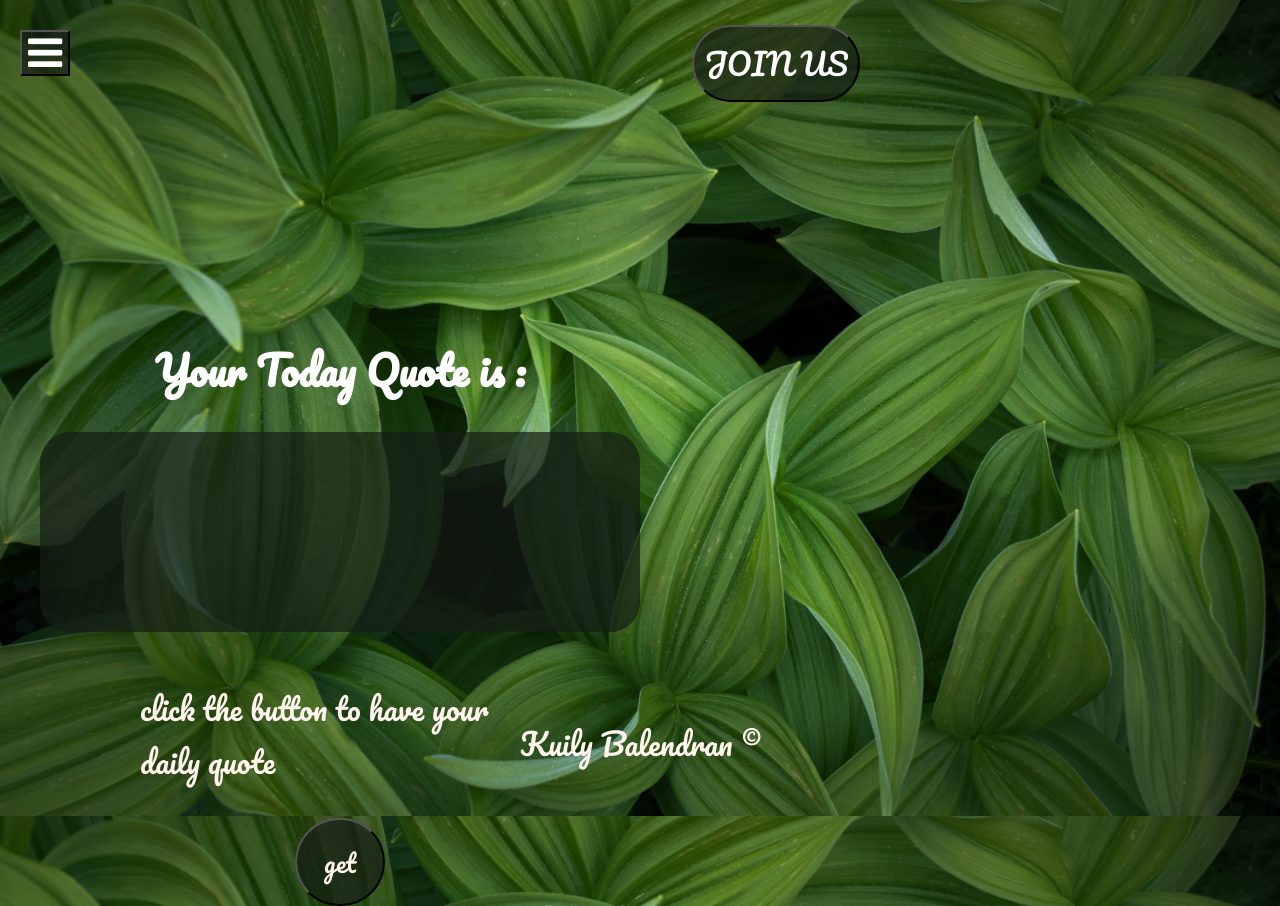
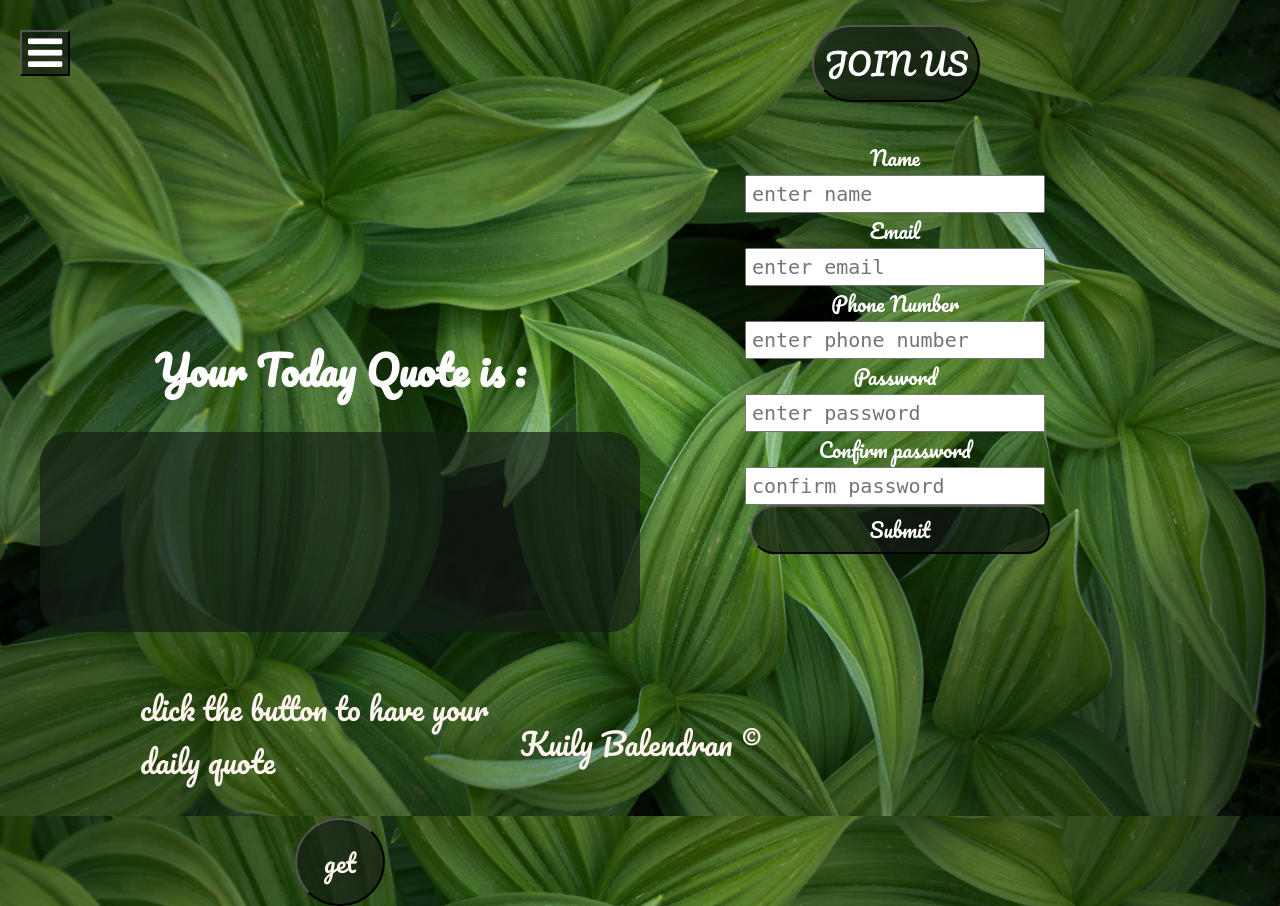
Before and after one commit to git-sedone/daily-quote, a PHP site: page / in a window 1280 px wide. Run offline with PHP 8.4, Linux system fonts and the light colour scheme.

Commit message:
second try to fixing form validation

```diff
--- a/index.html
+++ b/index.html
@@ -33,24 +33,42 @@
         </div>
         <button class="form-btn" id="form-btn">JOIN US</button>
         <div class="container-form" id="container-form">
-            <div class="form">
-                <div class="input" id="input">
-                    <label for="name">name</label>
-                    <input type="text" id="name" placeholder="enter name" class="insert">
-                </div>
-                <div class="input" id="input">
-                    <label for="email">email</label>
-                    <input type="email" id="email" placeholder="enter email" class="insert">
-                </div>
-                <div class="input" id="input">
-                    <label for="password">password</label>
-                    <input type="password" id="password" placeholder="enter password" class="insert">
-                </div>
-                <div class="input" id="input">
-                    <label for="password2">confirm password</label>
-                    <input type="password" id="password2" placeholder="confirm password" class="insert">
-                </div>
-                <button class="modal-btn">Submit</button>
+            <form class="form" id= "form" action="#">
+
+                    <div class="inputArea" id="inputArea">
+                    <label for="name">Name</label>
+                    <input class = "input" type="text" id="name" placeholder="enter name">
+                    <small>Invalid</small>
+                    </div>
+                    <div class="inputArea" id="inputArea">
+
+                        <label for="email">Email</label>
+                        <input class = "input" type="text" id="email" placeholder="enter email">
+                        <small>Invalid</small>
+                    </div>
+                    <div class="inputArea" id="inputArea">
+
+                        <label for="phonenumber">Phone Number</label>
+                        <input class = "input" type="text" id="number" placeholder="enter phone number">
+                        <small>Invalid</small>
+                    </div>
+
+                    <div class="inputArea" id="inputArea">
+
+                        <label for="password">Password</label>
+                        <input class = "input" type="text" id="password" placeholder="enter password">
+                        <small>Invalid</small>
+                    </div>
+
+                    <div class="inputArea" id="inputArea">
+
+                        <label for="password2">Confirm password</label>
+                        <input class = "input" type="text" id="password2" placeholder="confirm password">
+                        <small>Invalid</small>
+                    </div>
+
+            </form>
+                <button class="submit" id="submit">Submit</button>
             </div>
         </div>
     </div>
--- a/main.js
+++ b/main.js
@@ -28,12 +28,43 @@ formBtn.addEventListener('click', function(){
 //////////////////////////////////////////////////////////////
 // form validation////////////////////////////////////////////
 const name = document.getElementById('name');
-const email = document.getElementById('email');
-const password = document.getElementById('password');
-const password2 = document.getElementById('password2');
+const email = document.getElementById('email').value;
+const password = document.getElementById('password').value;
+const password2 = document.getElementById('password2').value;
+const number = document.getElementById('number').value;
+const form = document.getElementById('form');
 
-if(name.value >=3){
-    name.classList.add('name-green')
-}else{
-    name.classList.add('name-red')
+
+
+
+
+form.addEventListener('submit', function(e){
+    e.preventDefault();
+    console.log('click');
+
+    // checkName(name, 2, 10);
+    checkEmail(email);
+
+
+})
+
+function errormsg(input, message){
+    const inputArea=input.parentElement
+    inputArea.className = 'inputArea error'
+    const small= inputArea.querySelector('small');
+    small.innerText = message
 }
+function correctmsg(input, message){
+    inputArea=input.parentElement
+    inputArea.className = 'inputArea correct small'
+    small.innerText = message;
+}
+
+function checkEmail(input){
+    let cc = /^[^ ]+@[^ ]+\.[a-z]{2,3}$/
+    if(cc.test(input.value)){
+        correctmsg(input, 'correct')
+    }else{
+        errormsg(input, 'invalid email')
+    }
+}
--- a/style.css
+++ b/style.css
@@ -2,6 +2,8 @@
 
 :root {
     --transp-background:  rgba(20, 30, 20, 0.7);
+    --error-colour: red;
+    --correct-colour:green;
 }
 *{
     box-sizing: border-box;
@@ -35,6 +37,7 @@ body{
 body.appear{
     transform: translateX(200px);
 }
+/* Side bar menu style */
 .side-bar{
     background-color: var(--transp-background);
     position: fixed;
@@ -61,55 +64,67 @@ body.appear{
 .side-bar ul li:hover{
     transform: scale(1.1);
 }
+/* form style */
 .container-form{
-    background-color: var(--transp-background);
-    width: 400px;
-    padding: 20px;
+    /* background-color: var(--transp-background); */
+    width: 370px;
+    padding: 10px;
     position: fixed;
     top: 0;
     right: 0;
     bottom: 0;
-    height: 70vh;
-    margin-top: 150px;
-    margin-right: 300px;
-    display: none;
-    animation-name: openform;
-    animation-duration: 5s;
+    height: 75vh;
+    margin-top: 130px;
+    margin-right: 200px;
+    /* display: none; */
+    /* animation-name: openform; */
+    /* animation-duration: 5s; */
     border-radius: 10px;
 }
 .open-form{
     display: block;
 }
 
-@keyframes openform{
+/* @keyframes openform{
     from{
         opacity:0;
     }
     to{
         opacity:1;
     }
+} */
+.inputArea{
+    display: flex;
+    flex-direction: column;
+    align-items: center;
+}
+.input{
+    padding: 5px;
+    font-size: 20px;
+    width: 300px;
+    font-family: monospace;
+}
+label{
+    color: white;
+    font-size: 20px;
+
+}
+.inputArea small{
+    color:var(--error-colour);
+    position: absolute;
+    visibility: hidden;
+}
+.inputArea.error small{
+    visibility: visible;
+}
+.inputArea.correct input{
+    border-color: var(--correct-colour);
+}
+.inputArea.error input{
+    border-color: var(--error-colour);
 }
 
-.form .input{
-    padding: 10px;
-    color: white;
-    width: 100%;
-    font-size: 30px;
-}
 
-.insert{
-    padding: 10px;
-    width: 100%;
-    font-size: 20px;
-    font-family: monospace;
-    border-radius: 20px;
-}
-.insert:focus{
-    outline: none;
-}
-.insert:hover{
-    transform: scale(1.2);
-}
 
 /* QUOTE STYLE */
 .container-quote{
@@ -174,26 +189,27 @@ p{
     position: fixed;
     font-size: 30px;
     padding: 10px;
-    right: 80px;
+    right: 140px;
     top: 25px;
-    margin-right: 340px;
+    margin-right: 160px;
     border-radius: 50px;
 
 }
-.modal-btn{
+.submit{
     background-color: var(--transp-background);
     display: block;
-    margin-top: 30px;
-    padding: 15px;
+    padding: 5px;
     border-radius: 50px;
     color: white;
-    font-size: 30px;
+    font-size: 20px;
+    width: 300px;
     cursor: pointer;
+    margin-left: 30px;
 }
-.modal-btn:focus{
+.submit:focus{
     outline: none;
 }
-.modal-btn:hover,
+.submit:hover,
 .form-btn:hover{
     transform: scale(1.2);
     cursor: pointer;
```
Also changed, not shown: index2.html (added, +34 -0 lines).
